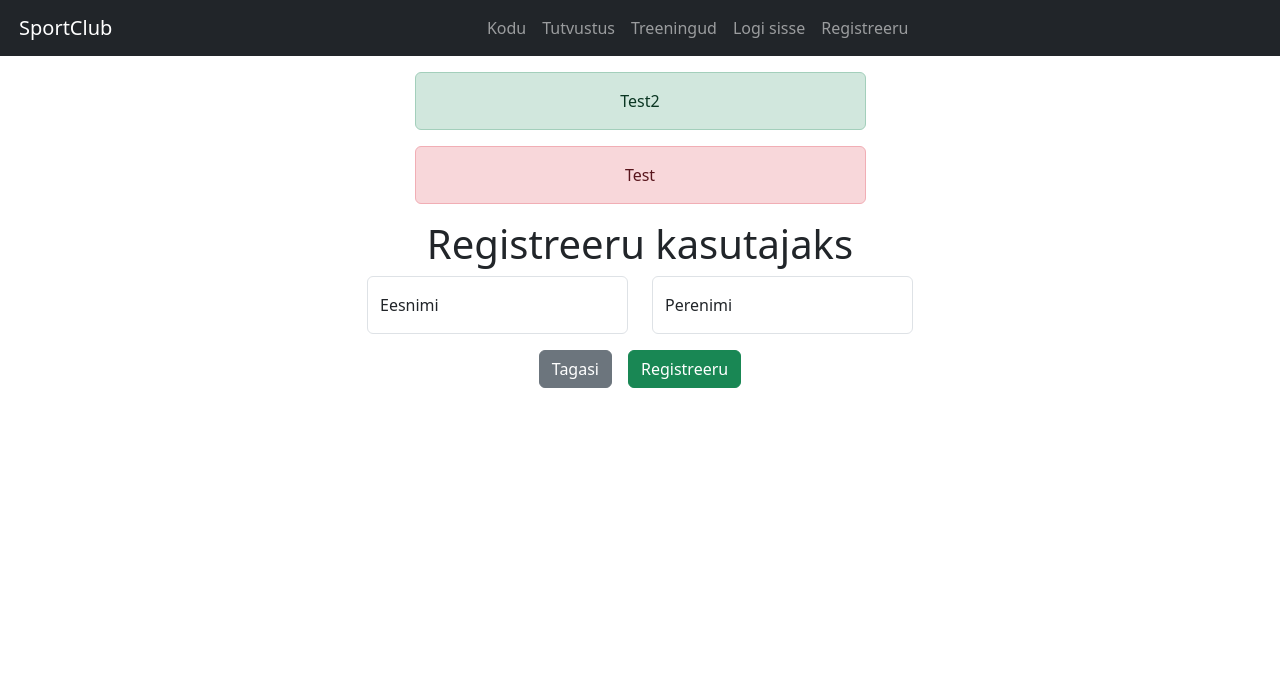
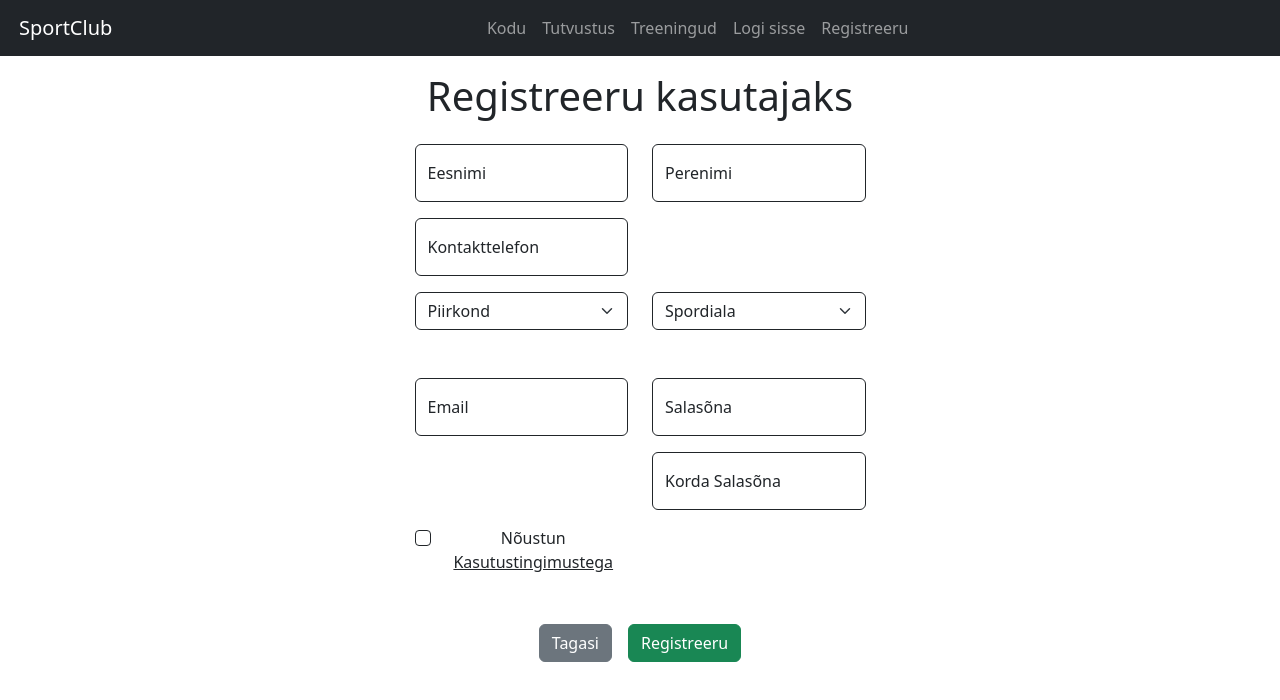
Before and after one commit to jaanusriiner/sportclub, a Vue app in the folder frontend/: page /register in a window 1280 px wide. Shown: the top 700 px of the page. Built offline with nearby package versions, Linux system fonts and the light colour scheme.

Commit message:
KAN-14 WIP4 HTML struktuur paigas

```diff
--- a/frontend/src/views/RegisterView.vue
+++ b/frontend/src/views/RegisterView.vue
@@ -4,49 +4,135 @@ import AlertSuccess from '@/components/alert/AlertSuccess.vue'
 
 export default {
   name: 'RegisterView',
-  components: { AlertSuccess, AlertDanger},
+  components: { AlertSuccess, AlertDanger },
   beforeMount() {},
   data() {
     return {
-      errorMessage: 'Test',
-      successMessage: 'Test2',
+      errorMessage: '',
+      successMessage: '',
     }
   },
-  methods: {
-
-  }
+  methods: {},
 }
 </script>
 
 <template>
   <div class="container text-center">
-    <div class="row justify-content-center">
+    <div class="row justify-content-center mb-3">
       <div class="col col-5">
         <AlertSuccess :success-message="successMessage" />
         <AlertDanger :error-message="errorMessage" />
         <h1>Registreeru kasutajaks</h1>
       </div>
     </div>
-    <div class="row justify-content-center">
-      <div class="col col-3">
-        <div class="form-floating mb-3">
-          <input type="text" class="form-control" placeholder="" />
-          <label>Eesnimi</label>
+    <div class="row justify-content-center mb-5">
+      <div class="col col-5">
+        <div class="row justify-content-center">
+          <div class="col">
+            <div class="form-floating mb-3">
+              <input type="text" class="form-control border border-dark" placeholder="" />
+              <label>Eesnimi</label>
+            </div>
+          </div>
+          <div class="col">
+            <div class="form-floating mb-3">
+              <input type="text" class="form-control border border-dark" placeholder="" />
+              <label>Perenimi</label>
+            </div>
+          </div>
+        </div>
+        <div class="row justify-content-center">
+          <div class="col">
+            <div class="form-floating mb-3">
+              <input type="number" class="form-control border border-dark" placeholder="" />
+              <label>Kontakttelefon</label>
+            </div>
+          </div>
+          <div class="col"></div>
         </div>
 
-      </div>
-      <div class="col col-3">
-        <div class="form-floating mb-3">
-          <input type="text" class="form-control" placeholder="" />
-          <label>Perenimi</label>
+        <div class="row justify-content-center mb-5">
+          <div class="col">
+            <select class="form-select border border-dark" aria-label="Default select example">
+              <option selected>Piirkond</option>
+              <option value="1">Harjumaa</option>
+              <option value="2">Läänemaa</option>
+              <option value="3">Pärnumaa</option>
+            </select>
+          </div>
+          <div class="col">
+            <select class="form-select border border-dark" aria-label="Default select example">
+              <option selected>Spordiala</option>
+              <option value="1">Tennis</option>
+              <option value="2">Jalgpall</option>
+              <option value="3">Golf</option>
+            </select>
+          </div>
         </div>
 
+        <div class="row justify-content-center">
+          <div class="col">
+            <div class="form-floating mb-3">
+              <input type="email" class="form-control border border-dark" placeholder="" />
+              <label>Email</label>
+            </div>
+          </div>
+          <div class="col">
+            <div class="form-floating mb-3">
+              <input type="text" class="form-control border border-dark" placeholder="" />
+              <label>Salasõna</label>
+            </div>
+            <div class="form-floating mb-3">
+              <input type="text" class="form-control border border-dark" placeholder="" />
+              <label>Korda Salasõna</label>
+            </div>
+          </div>
+        </div>
+        <div class="row justify-content-center">
+          <div class="col">
+            <div class="form-check">
+              <input
+                class="form-check-input border border-dark"
+                type="checkbox"
+                value=""
+                id="checkDefault"
+              />
+              <label class="form-check-label" for="checkDefault">
+                Nõustun
+                <a
+                  href="https://www.apolloklubi.ee/terms-and-conditions"
+                  target="_blank"
+                  rel="noopener noreferrer"
+                  class="text-dark"
+                  >Kasutustingimustega</a
+                >
+              </label>
+            </div>
+          </div>
+          <div class="col"></div>
+        </div>
       </div>
     </div>
+
+    <!--          <div class="form-floating mb-3">-->
+    <!--            <input type="number" class="form-control" placeholder="" />-->
+    <!--            <label>Kontakttelefon</label>-->
+    <!--          </div>-->
+
+    <!--      </div>-->
+    <!--      <div class="col col-3">-->
+    <!--        <div class="form-floating mb-3">-->
+    <!--          <input type="text" class="form-control" placeholder="" />-->
+    <!--          <label>Perenimi</label>-->
+    <!--        </div>-->
+
+    <!--      </div>-->
+    <!--      </div>-->
+    <!--      </div>-->
     <div class="row justify-content-center">
       <div class="col">
         <button class="btn btn-secondary me-3" type="submit">Tagasi</button>
-        <button @click="" class="btn btn-success" type="submit">Registreeru</button>
+        <button class="btn btn-success" type="submit">Registreeru</button>
       </div>
     </div>
   </div>
```
